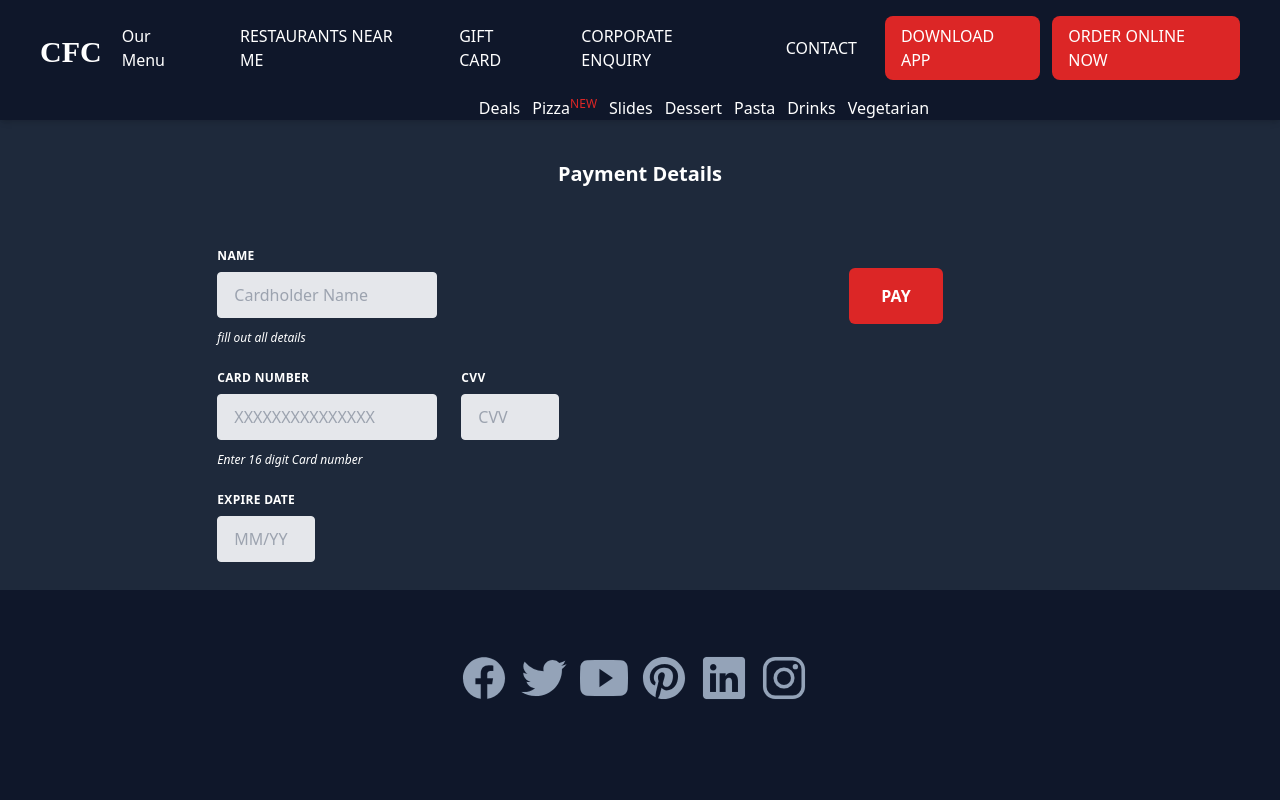
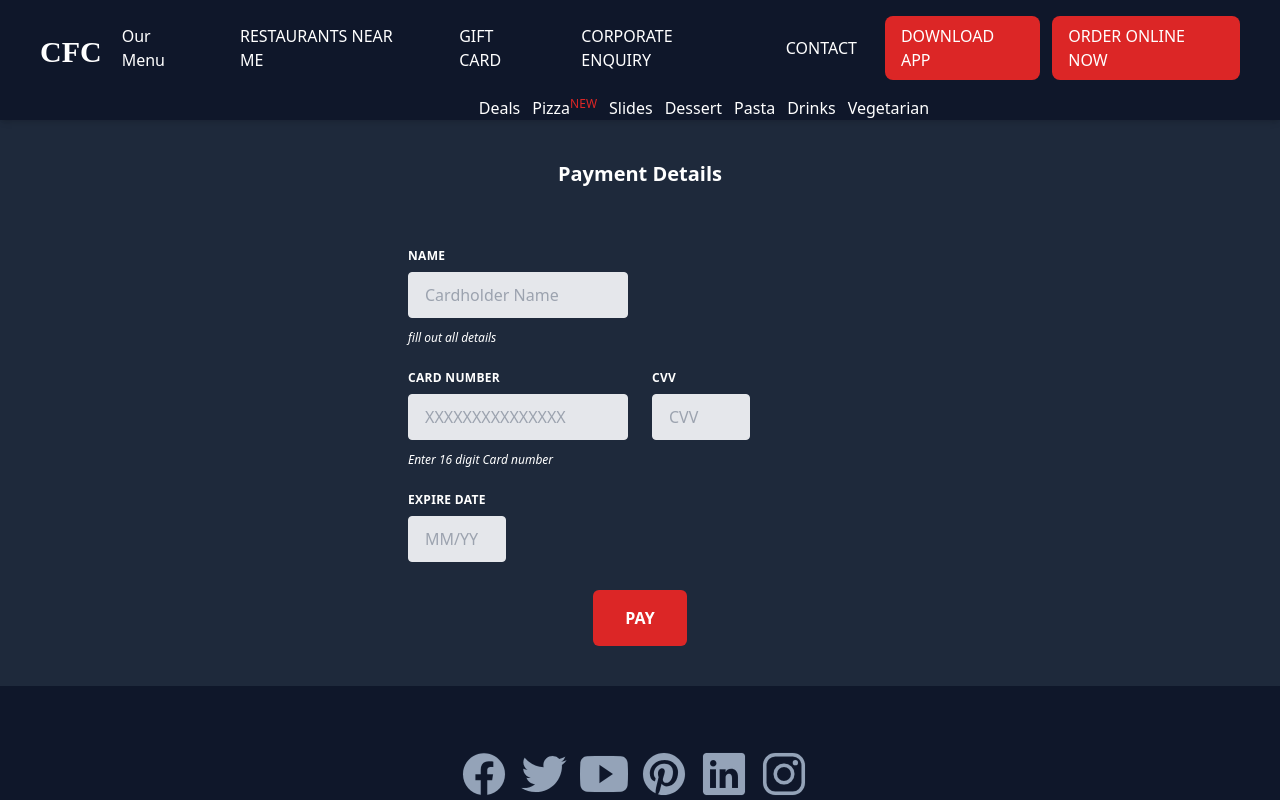
Before and after one commit to Mkumar0802/food_app_client, a React (Create React App) app: page /paymentconfirmation in a window 1280 px wide. Shown: the top 800 px of the page. Built offline with nearby package versions, Linux system fonts and the light colour scheme.

Commit message:
aligment fix

```diff
--- a/src/Components/Payment.js
+++ b/src/Components/Payment.js
@@ -9,11 +9,11 @@ export function Payment() {
 
 
     // useEffect(() => {
-	// 	setID(localStorage.getItem('id'))
-	// 	setPrice(localStorage.getItem('price'));
+    // 	setID(localStorage.getItem('id'))
+    // 	setPrice(localStorage.getItem('price'));
 
 
-	// }, [])
+    // }, [])
 
     return (
         <div className="text-white ">
@@ -60,10 +60,11 @@ export function Payment() {
 
 
                     </div>
+                    <div className="flex justify-center  py-5 px text-white font-bold">
+                    <button className=" rounded-md px-8 py-4 my  bg-red-600 hover:bg-red-700  "><Link to="/paymentconfirmation">PAY  </Link><Outlet /> </button>
+                </div>
                 </form>
-                <div className="justify-center    sm:px-36   py-5 px text-white font-bold">
-                            <button    className= " rounded-md px-8 py-4 my  bg-red-600 hover:bg-red-700  "><Link to="/paymentconfirmation">PAY  </Link><Outlet /> </button>
-                        </div>
+
             </div>
 
         </div>
```
